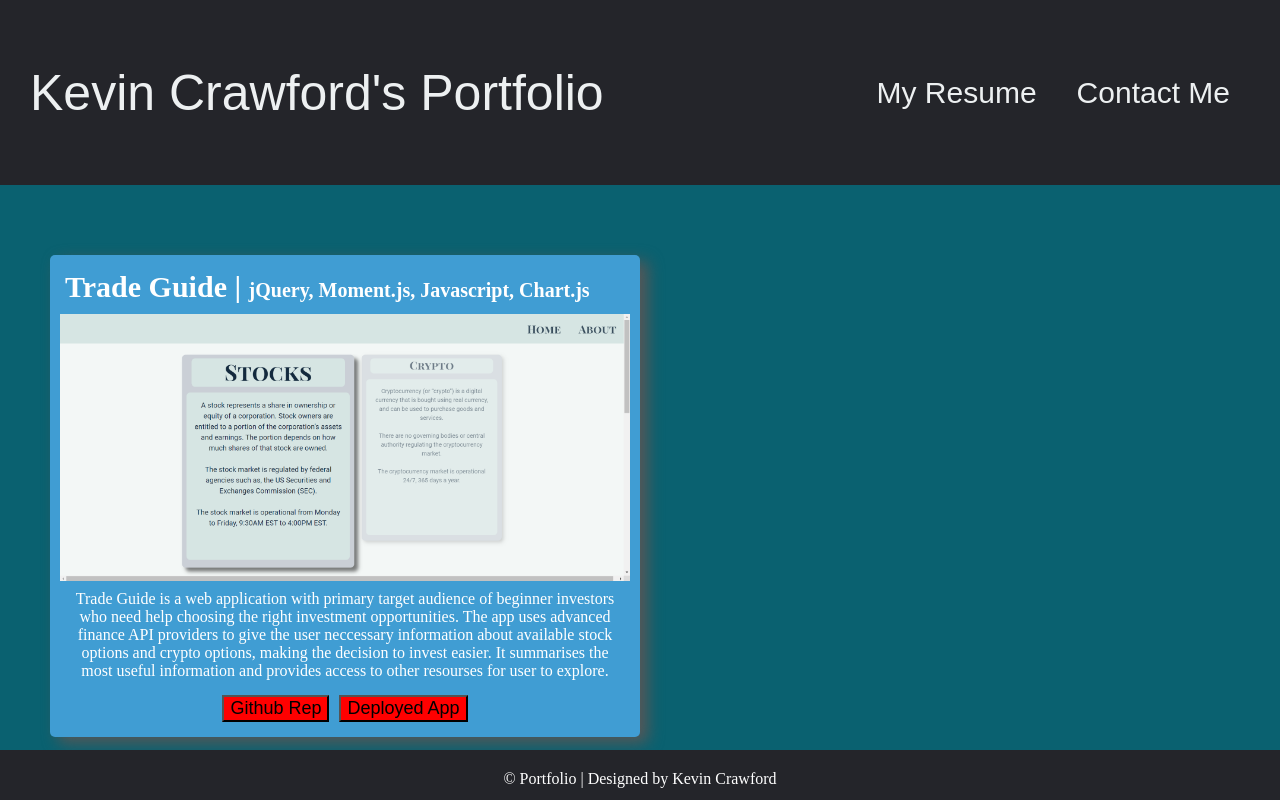
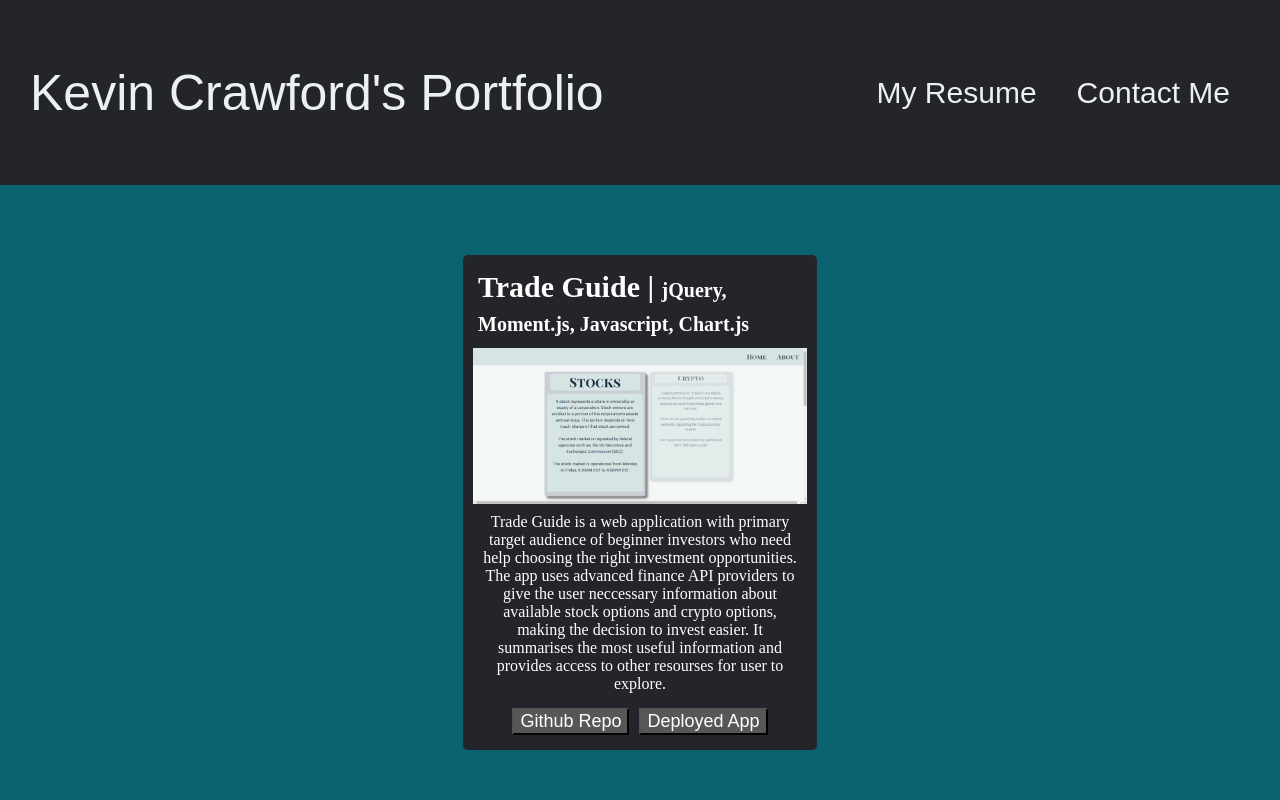
Before and after one commit to kcrawford101/portfolio_2.0, a React (Create React App) app: page / in a window 1280 px wide. Built offline with nearby package versions, Linux system fonts and the light colour scheme.

Commit message:
adjust projects card sizing

```diff
--- a/src/App.js
+++ b/src/App.js
@@ -14,7 +14,7 @@ function App() {
       </header>
       <Projects />
 
-      <Footer />
+      {/* <Footer /> */}
     </div>
   );
 }
--- a/src/Components/Projects/Projects.css
+++ b/src/Components/Projects/Projects.css
@@ -6,18 +6,16 @@
 }
 
 .card {
-
+    width: 30%;
     margin: 0px;
     border-radius: 10px;
 }
 
 .card-body {
-
-    background-color:rgb(64, 157, 211);
+    background-color: #24252a;
     border-radius: 5px;
-    box-shadow: 8px 6px 15px rgb(87, 87, 87);
+    /* box-shadow: 8px 6px 15px rgb(87, 87, 87); */
     padding: 10px;
-    width: 50%;
 }
 
 .card-image {
@@ -33,7 +31,6 @@
 
 
 .card-subtitle {
-    /* display: inline; */
     text-align: center;
     margin: 0px;
     padding: 5px 5px 10px 5px;
@@ -45,8 +42,10 @@
 }
 
 .card-button button {
-    background-color: red;
+    background-color: rgb(87, 87, 87);
+    color: white;
     font-size: 18px;
     margin: 5px;
+    cursor: pointer;
 
 }
--- a/src/Components/Projects/Projects.js
+++ b/src/Components/Projects/Projects.js
@@ -13,8 +13,8 @@ const Projects = () => {
                         <p className="card-subtitle">{description}</p>
 
                         <div className="card-button">
-                            <button href={source}>Github Rep</button>
-                            <button href={visit}>Deployed App</button>
+                           <a href={source}><button >Github Repo</button></a>
+                            <a href={visit}><button>Deployed App</button></a>
                         </div>
 
 
```
